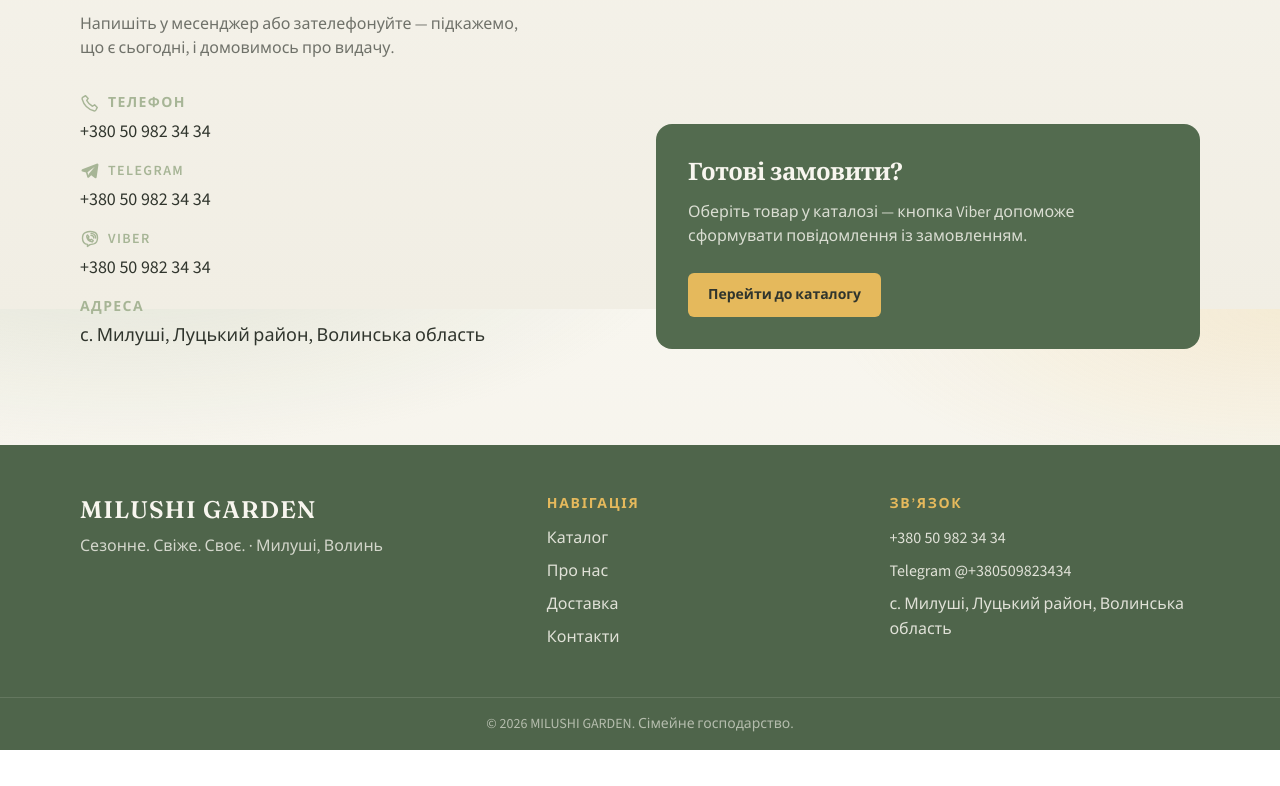
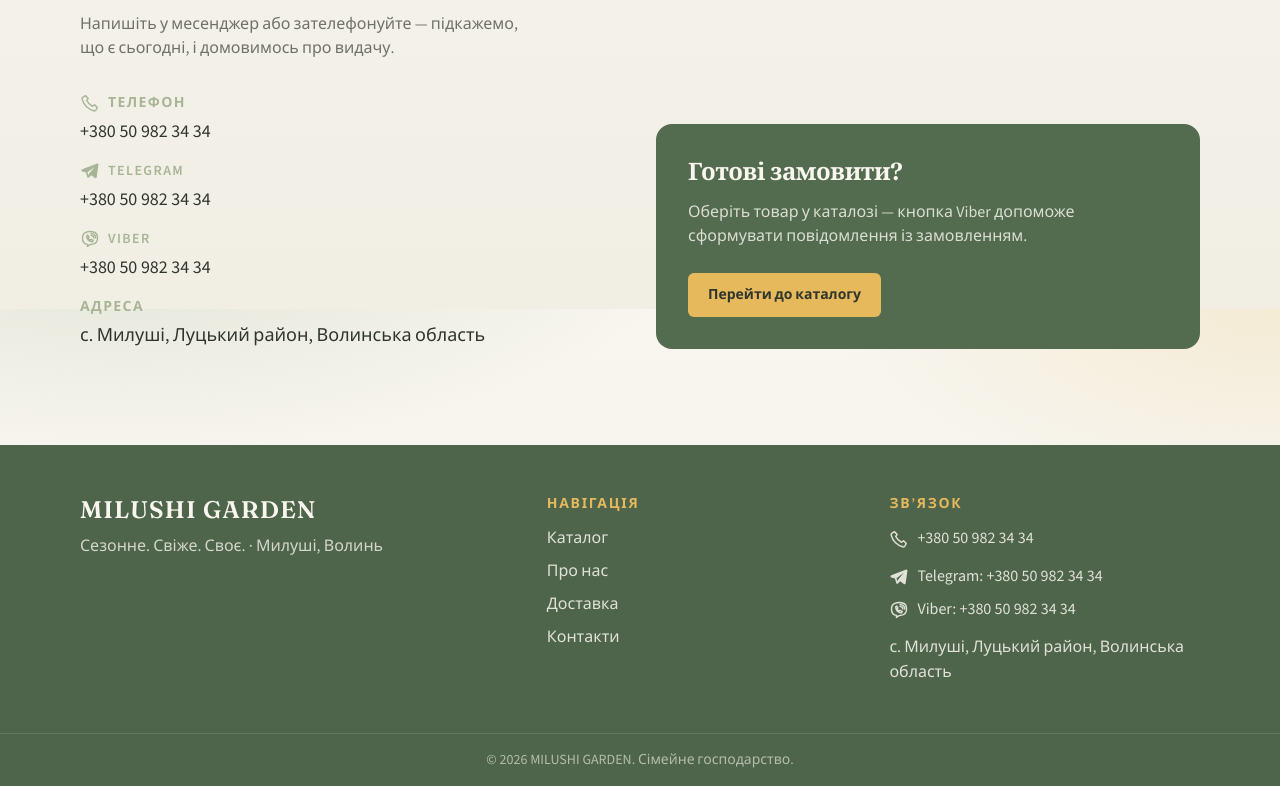
Before and after one commit to AnnaOmeliuk/milushi-garden, a React (Vite) app: page / in a window 1280 px wide. Shown: the part 3691-4477 px from the top of the page. Before the commit the page ends 4441 px from the top, so only its background shows below. Built offline with nearby package versions, Linux system fonts and the light colour scheme.

Commit message:
style: add footer contact icons and correct Telegram details

```diff
--- a/src/components/Footer.tsx
+++ b/src/components/Footer.tsx
@@ -1,5 +1,6 @@
 import { Link } from 'react-router-dom'
 import { site } from '../data/site'
+import { ContactIcon } from './ContactIcon'
 
 export function Footer() {
   return (
@@ -42,18 +43,19 @@ export function Footer() {
           <p className="text-sm font-semibold uppercase tracking-[0.12em] text-[var(--color-accent)]">Зв’язок</p>
           <ul className="mt-3 space-y-2 text-[color-mix(in_srgb,var(--color-bg)_86%,transparent)]">
             <li>
-              <a href={`tel:${site.contacts.phone}`} className="hover:text-white">
+              <a href={`tel:${site.contacts.phone}`} className="inline-flex items-center gap-2 hover:text-white">
+                <ContactIcon name="phone" />
                 {site.contacts.phoneDisplay}
               </a>
             </li>
+            <li className="flex items-center gap-2">
+              <ContactIcon name="telegram" />
+              <span>Telegram: {site.contacts.phoneDisplay}</span>
+            </li>
             <li>
-              <a
-                href={`https://t.me/${site.contacts.telegram}`}
-                target="_blank"
-                rel="noreferrer"
-                className="hover:text-white"
-              >
-                Telegram @{site.contacts.telegram}
+              <a href={`viber://chat?number=%2B380509823434`} className="inline-flex items-center gap-2 hover:text-white">
+                <ContactIcon name="viber" />
+                <span>Viber: {site.contacts.phoneDisplay}</span>
               </a>
             </li>
             <li>{site.contacts.address}</li>
```
